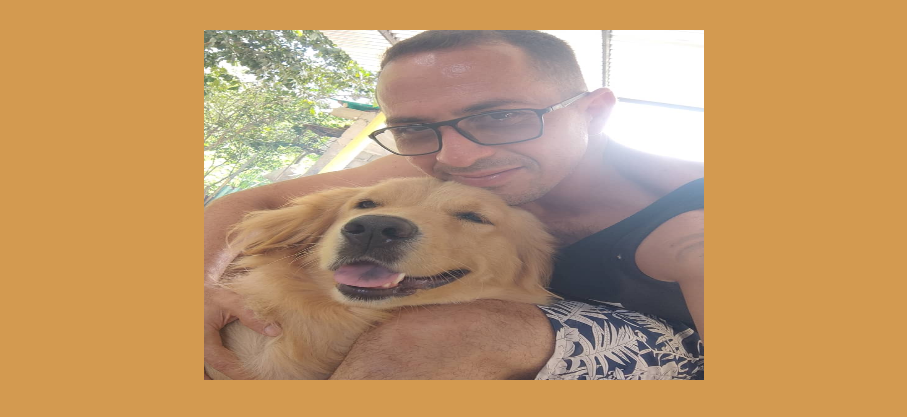
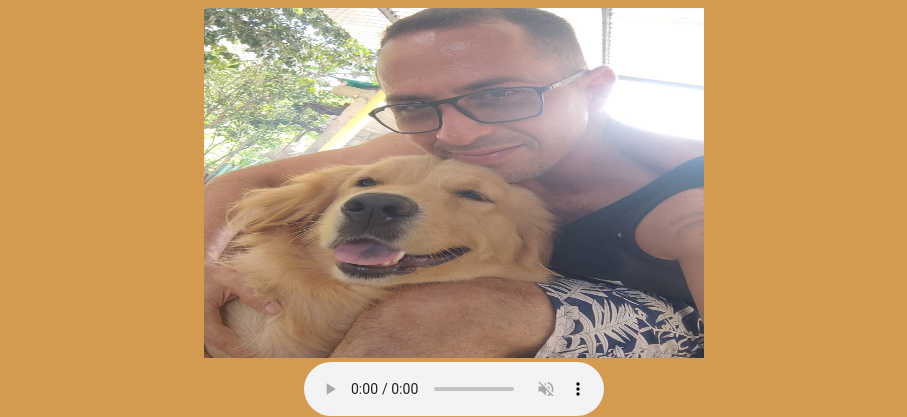
Before and after one commit to tokiogolden/Recuerdos, a plain HTML site: page index.html in a window 1280 px wide. Shown: the top 417 px of the page, without its empty margins (186-1093 px from the left). Drawn offline with Linux system fonts and the light colour scheme.

Commit message:
Add files via upload

```diff
--- a/index.html
+++ b/index.html
@@ -22,7 +22,7 @@
 </head>
 <body>
 
-    <div style="text-align: center; margin: 30px;">
+    <div style="text-align: center;">
 
         <img src="Imagenes/tokio0.jpg"
 
@@ -31,7 +31,7 @@
 
         alt="">
 
-        <div style="margin: 34px;">
+        <div style="text-align: center;">
 
             <audio controls muted style="color: white;">
 
```
